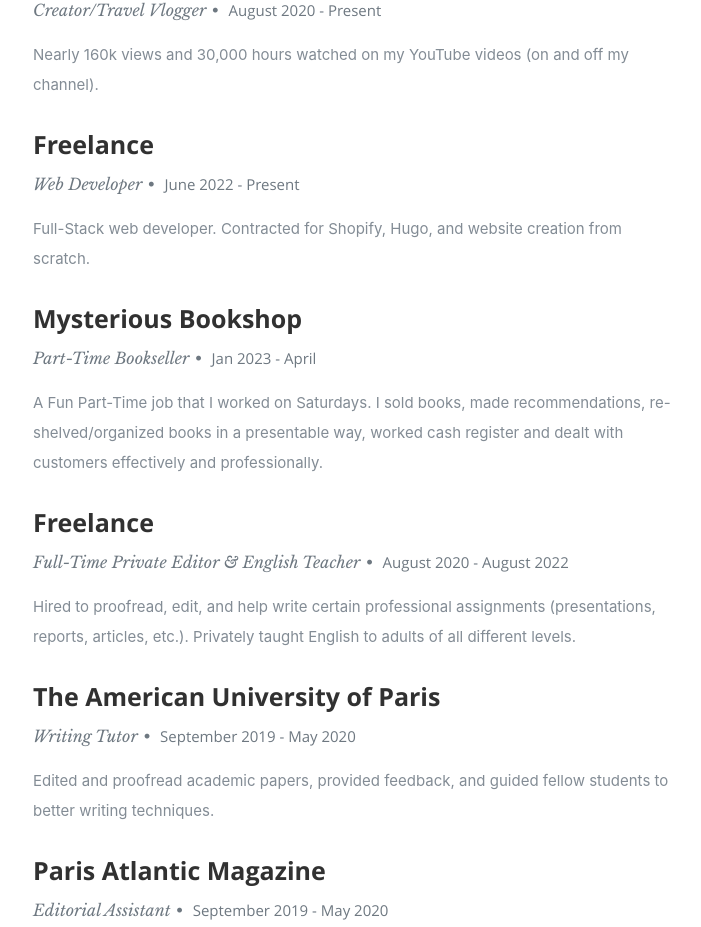
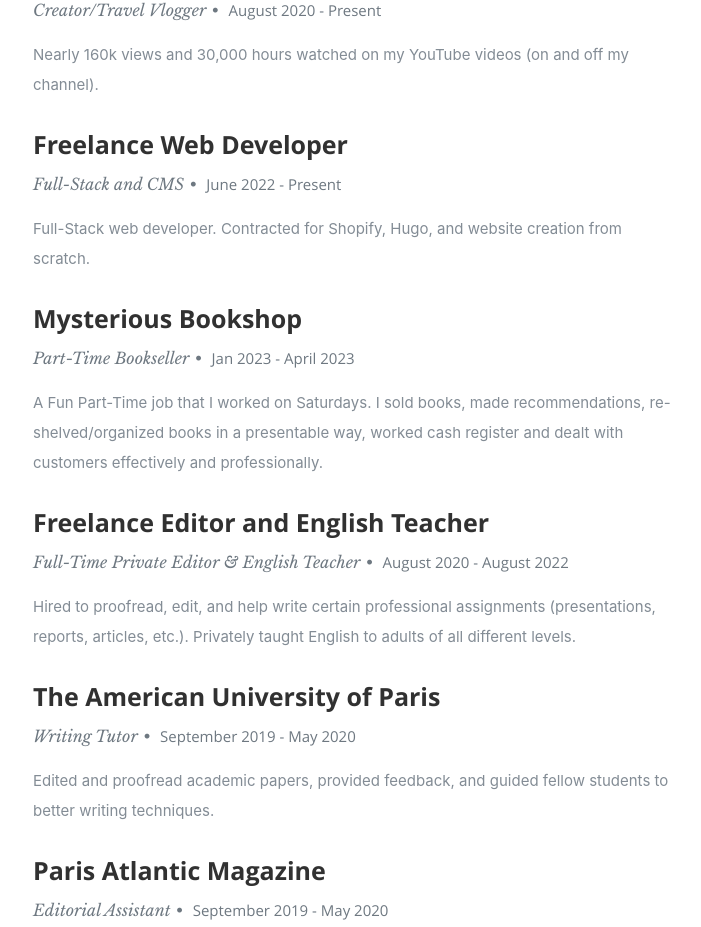
Before and after one commit to blanfried/BaerLanfriedResume, a React (Create React App) app: page / in a window 1280 px wide. Shown: the part 2243-3170 px from the top of the page, without its empty margins (372-1073 px from the left). Built offline with nearby package versions, Linux system fonts and the light colour scheme.

Commit message:
Updated Portfolio

```diff
--- a/src/resumeData.js
+++ b/src/resumeData.js
@@ -67,8 +67,8 @@
       "Achievements":"Nearly 160k views and 30,000 hours watched on my YouTube videos (on and off my channel)."
     },
     {
-      "CompanyName":"Freelance",
-      "specialization":"Web Developer",
+      "CompanyName":"Freelance Web Developer",
+      "specialization":"Full-Stack and CMS",
       "MonthOfLeaving":"June 2022 -",
       "YearOfLeaving":"Present",
       "Achievements":"Full-Stack web developer. Contracted for Shopify, Hugo, and website creation from scratch."
@@ -77,11 +77,11 @@
       "CompanyName":"Mysterious Bookshop",
       "specialization":"Part-Time Bookseller",
       "MonthOfLeaving":"Jan 2023 -",
-      "YearOfLeaving":"April",
+      "YearOfLeaving":"April 2023",
       "Achievements":"A Fun Part-Time job that I worked on Saturdays. I sold books, made recommendations, re-shelved/organized books in a presentable way, worked cash register and dealt with customers effectively and professionally."
     },
     {
-      "CompanyName":"Freelance",
+      "CompanyName":"Freelance Editor and English Teacher",
       "specialization":"Full-Time Private Editor & English Teacher",
       "MonthOfLeaving":"August 2020 -",
       "YearOfLeaving":"August 2022",
```
